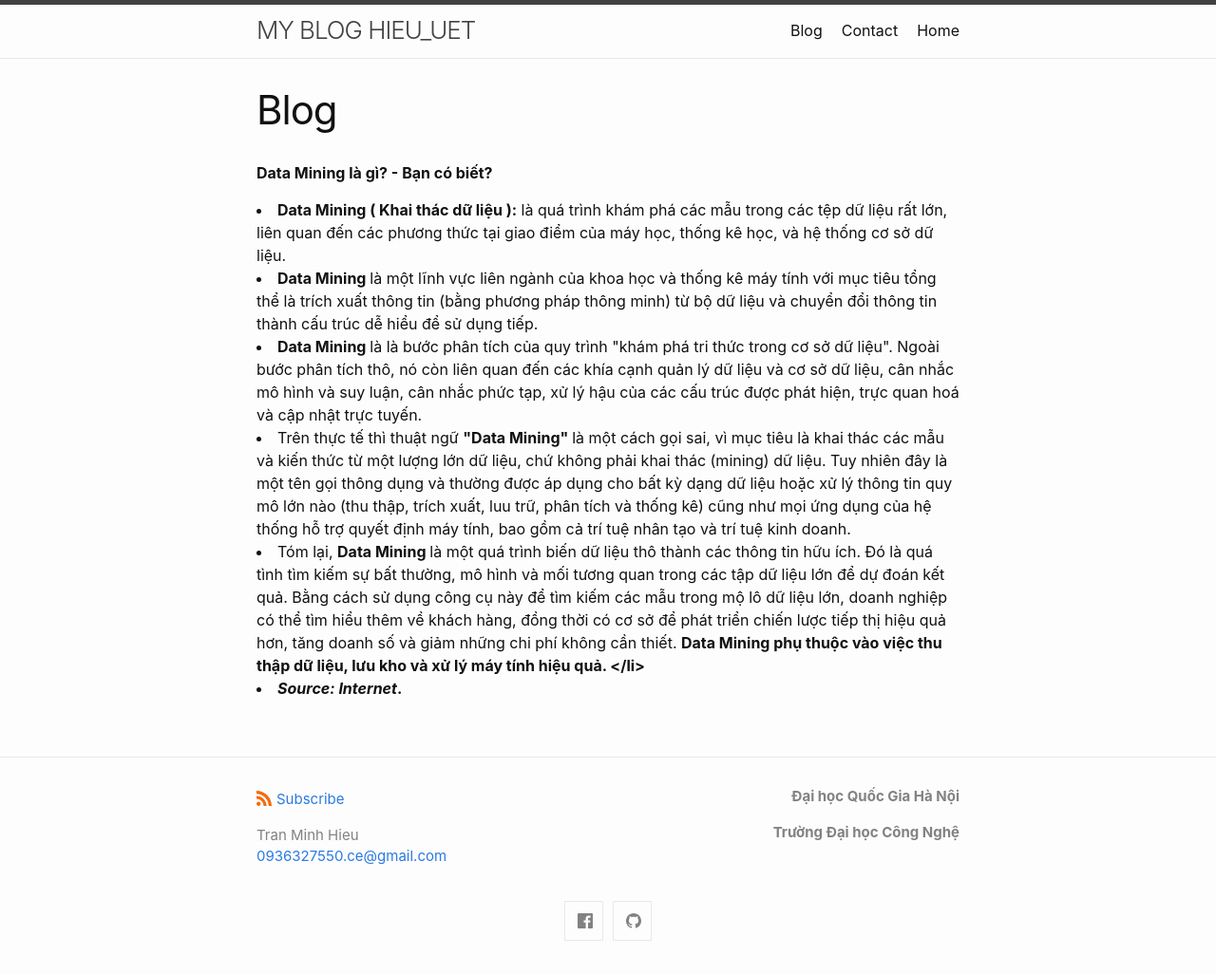
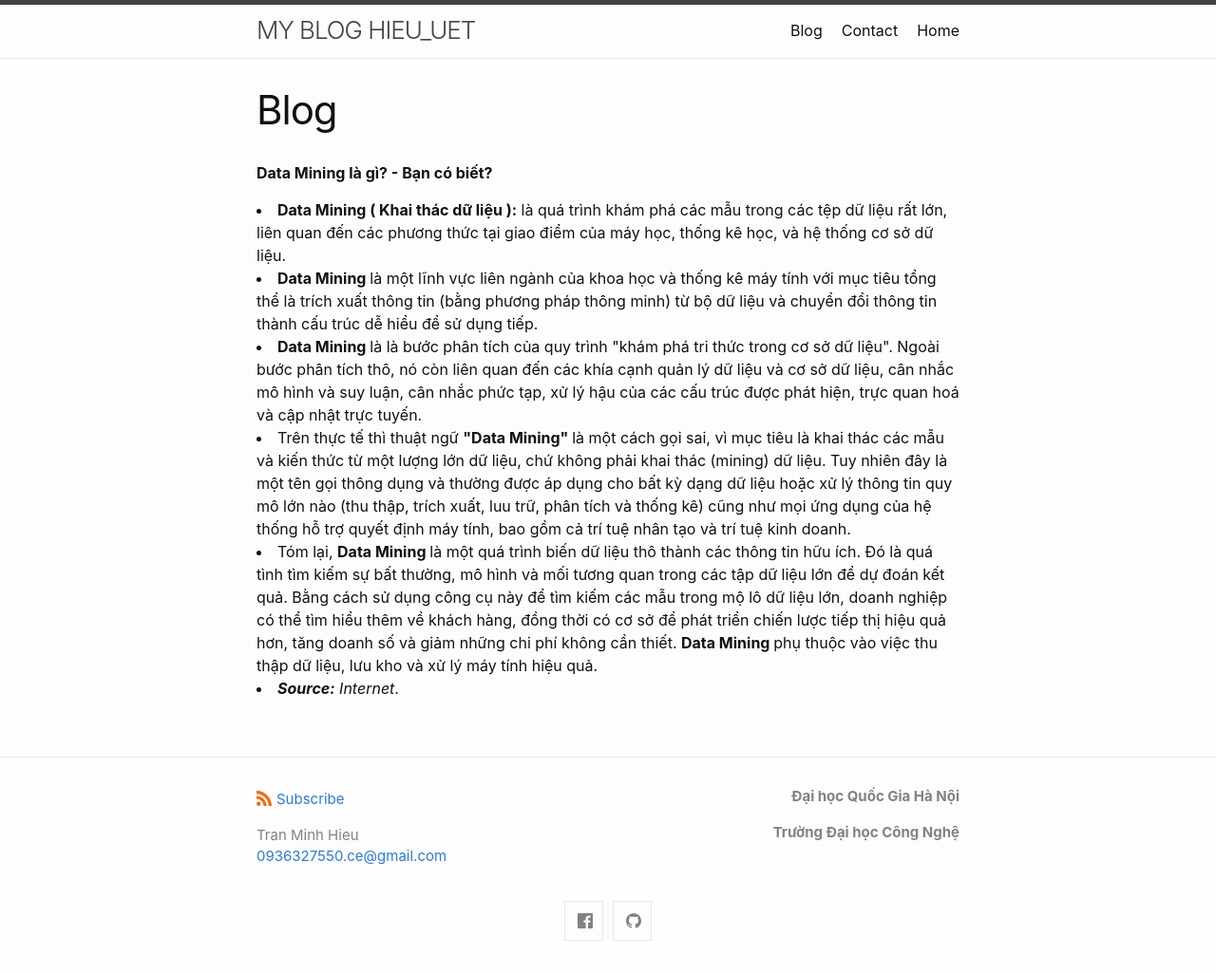
Before and after one commit to Lye-0407/2nd-Web-Assignment, a Jekyll site: the page built from blog.markdown, in a window 1280 px wide. Shown: the whole page at 95% size. Built offline with Jekyll 4.4.1, drawn with Linux system fonts in a browser that asks for light colours.

```diff
--- a/blog.markdown
+++ b/blog.markdown
@@ -14,7 +14,7 @@ permalink: /blog/
  </li>
 <li> Trên thực tế thì thuật ngữ <b>"Data Mining" </b> là một cách gọi sai, vì mục tiêu là khai thác các mẫu và kiến thức từ một lượng lớn dữ liệu, chứ không phải khai thác (mining) dữ liệu. Tuy nhiên đây là một tên gọi thông dụng và thường được áp dụng cho bất kỳ dạng dữ liệu hoặc xử lý thông tin quy mô lớn nào (thu thập, trích xuất, luu trữ, phân tích và thống kê) cũng như mọi ứng dụng của hệ thống hỗ trợ quyết định máy tính, bao gồm cả trí tuệ nhân tạo và trí tuệ kinh doanh.
  </li>
-<li> Tóm lại, <b>Data Mining </b> là một quá trình biến dữ liệu thô thành các thông tin hữu ích. Đó là quá tình tìm kiếm sự bất thường, mô hình và mối tương quan trong các tập dữ liệu lớn để dự đoán kết quả. Bằng cách sử dụng công cụ này để tìm kiếm các mẫu trong mộ lô dữ liệu lớn, doanh nghiệp có thể tìm hiểu thêm về khách hàng, đồng thời có cơ sở để phát triển chiến lược tiếp thị hiệu quả hơn, tăng doanh số và giảm những chi phí không cần thiết. <b>Data Mining <b> phụ thuộc vào việc thu thập dữ liệu, lưu kho và xử lý máy tính hiệu quả.
+<li> Tóm lại, <b>Data Mining </b> là một quá trình biến dữ liệu thô thành các thông tin hữu ích. Đó là quá tình tìm kiếm sự bất thường, mô hình và mối tương quan trong các tập dữ liệu lớn để dự đoán kết quả. Bằng cách sử dụng công cụ này để tìm kiếm các mẫu trong mộ lô dữ liệu lớn, doanh nghiệp có thể tìm hiểu thêm về khách hàng, đồng thời có cơ sở để phát triển chiến lược tiếp thị hiệu quả hơn, tăng doanh số và giảm những chi phí không cần thiết. <b>Data Mining </b> phụ thuộc vào việc thu thập dữ liệu, lưu kho và xử lý máy tính hiệu quả.
  </li>
 <li><b><i>Source:</i></b> <i>Internet</i>.
  </li>
```
